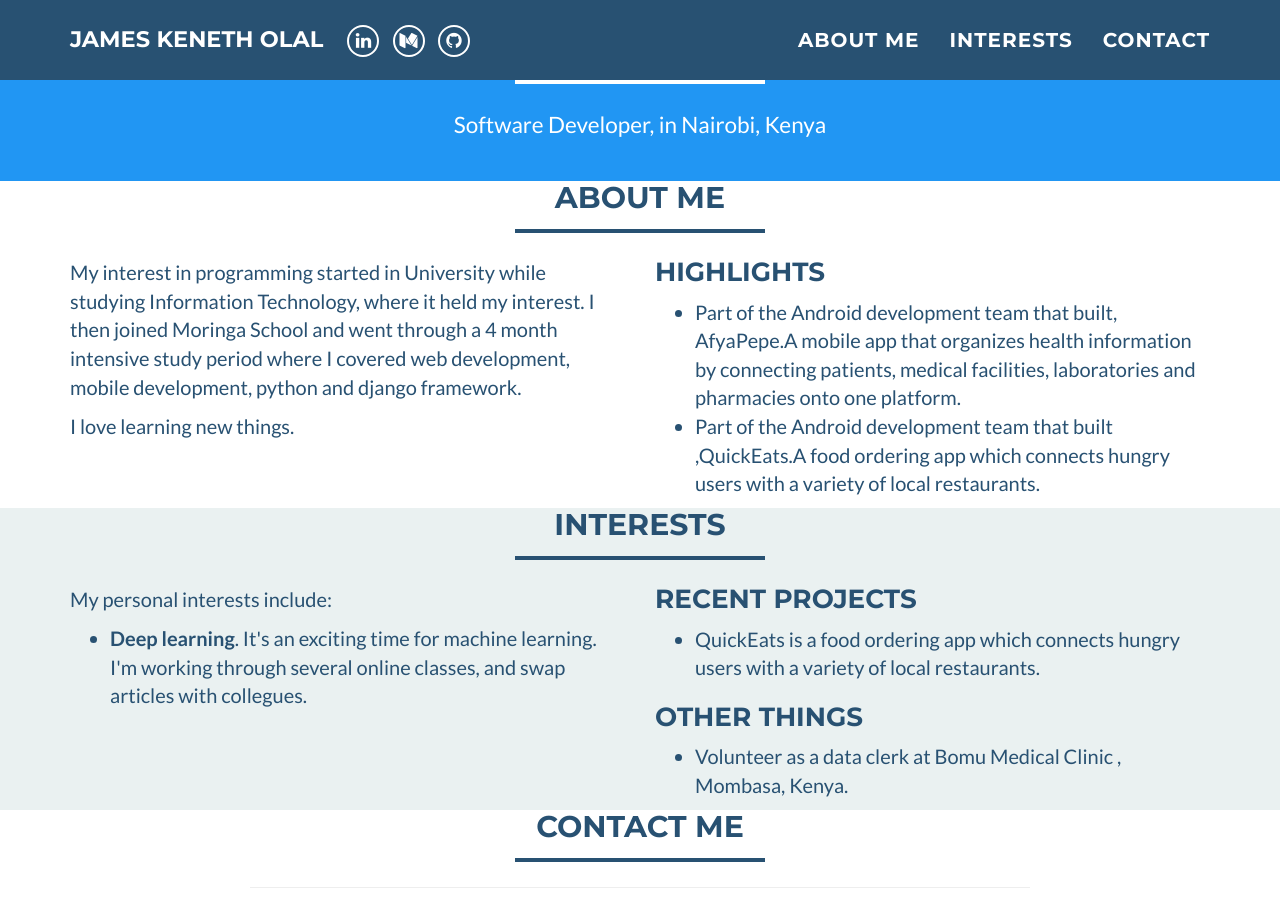
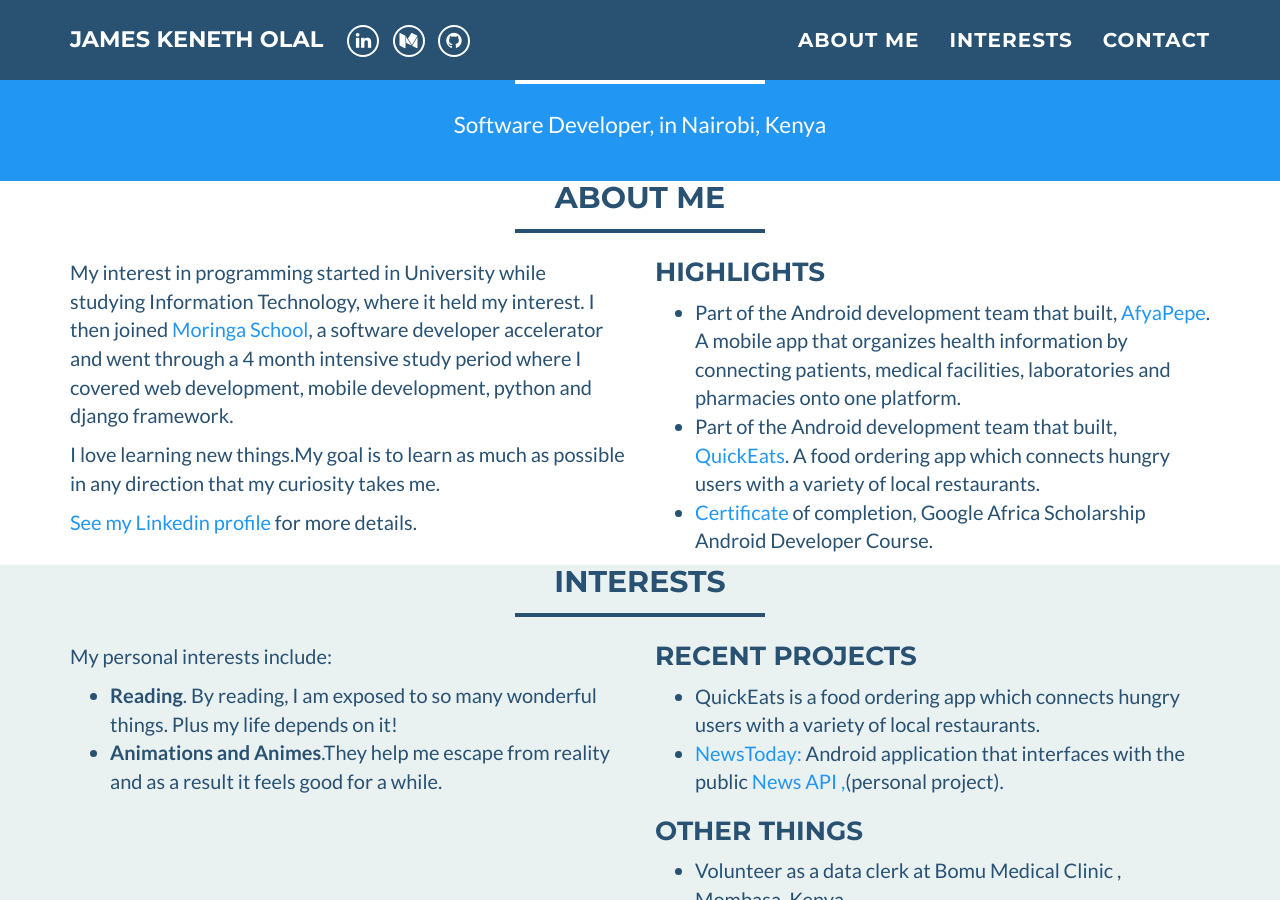
Before and after one commit to OlalKeith/olal-james, a Jekyll site: the page built from index.html, in a window 1280 px wide and 900 px high, scrolled down 393 px. Built offline with Jekyll 4.4.1, drawn with Linux system fonts in a browser that asks for light colours.

Commit message:
modify portfolio

```diff
--- a/_includes/about_me.html
+++ b/_includes/about_me.html
@@ -9,20 +9,25 @@
     <div class="row">
 	    <div class="col-sm-6">
     		<p>
-           My interest in programming started in University while studying Information Technology, where it held my interest. I then joined Moringa School and went through a 4 month intensive study period where I covered web development, mobile development, python and django framework.
+           My interest in programming started in University while studying Information Technology, where it held my interest. I then joined <a href="https://www.moringaschool.com/">Moringa School</a>, a software developer accelerator and went through a 4 month intensive study period where I covered web development, mobile development, python and django framework.
         </p>
         <p>
-           I love learning new things.
+           I love learning new things.My goal is to learn as much as possible in any direction that my curiosity takes me.
         </p>
+        <p><a href="https://www.linkedin.com/in/james-olal/">See my Linkedin profile</a> for more details.</p>
       </div>
 	    <div class="col-sm-6">
 		    <h3 style="margin-top:0;">Highlights</h3>
 		    <ul>
     			<li>
-            Part of the Android development team that built, AfyaPepe.A mobile app that organizes health information by connecting patients, medical facilities, laboratories and pharmacies onto one platform.
+            Part of the Android development team that built,<a href="https://afyapepe.com"> AfyaPepe</a>. A mobile app that organizes health information by connecting patients, medical facilities, laboratories and pharmacies onto one platform.
     			</li>
           <li>
-            Part of the Android development team that built ,QuickEats.A food ordering app which connects hungry users with a variety of local restaurants.
+            Part of the Android development team that built, <a href="https://play.google.com/store/apps/details?id=com.wrx.quickeats">QuickEats</a>. A food ordering app which connects hungry users with a variety of local restaurants.
+            </li>
+            <li>
+             <a href="https://drive.google.com/file/d/1C4RKKBoHBACJ_yfYp4JVklC_nEV4HBwQ/view?usp=sharing">Certificate</a> of completion, Google Africa Scholarship Android Developer Course.
+            </li>
 		    </ul>
 	    </div>
     </div>
--- a/_includes/interests.html
+++ b/_includes/interests.html
@@ -13,16 +13,11 @@
         </p>
 			<ul>
 			  <li>
-				 <b>Deep learning</b>. It's an exciting time for machine learning. I'm working through several online classes, and swap articles with collegues.
-			  </li>
-<!-- 			  <li>
-				  <b>RC Planes and Boats</b>. I've been an enthusiastic hobbiest since I was a teenager - but only as an adult am I able to afford the higher-quality
-          devices. I like to modify existing kits to improve speed, and add instrumentation.
+				 <b>Reading</b>. By reading, I am exposed to so many wonderful things. Plus my life depends on it!
 			  </li>
 			  <li>
-				  <b>Mountaineering</b>. I live in the Pacific Northwest, home of some of the greatest mountains and trails in the country. I enjoy spending weekends
-          on scrambles and getting lost in the woods.
-      </li> -->
+				  <b>Animations and Animes</b>.They help me escape from reality and as a result it feels good for a while.
+			  </li>
 			</ul>
 		</div>
     <div class="col-sm-6">
@@ -31,9 +26,9 @@
   			<li>
           QuickEats is a food ordering app which connects hungry users with a variety of local restaurants.
     		</li>
-<!--   			<li>
-          My Medium blog covers my ongoing attempts to instrument and automate everything in my house.
-  			</li> -->
+  			<li>
+          <a href="https://github.com/OlalKeith/demo2-news-api-android">NewsToday:</a> Android application that interfaces with the public <a href="https://newsapi.org/">News API ,</a>(personal project).
+  			</li>
   		    </ul>
   		    <h3>Other Things</h3>
   		    <ul>
```
Also changed, not shown: img/icon.png (added).
